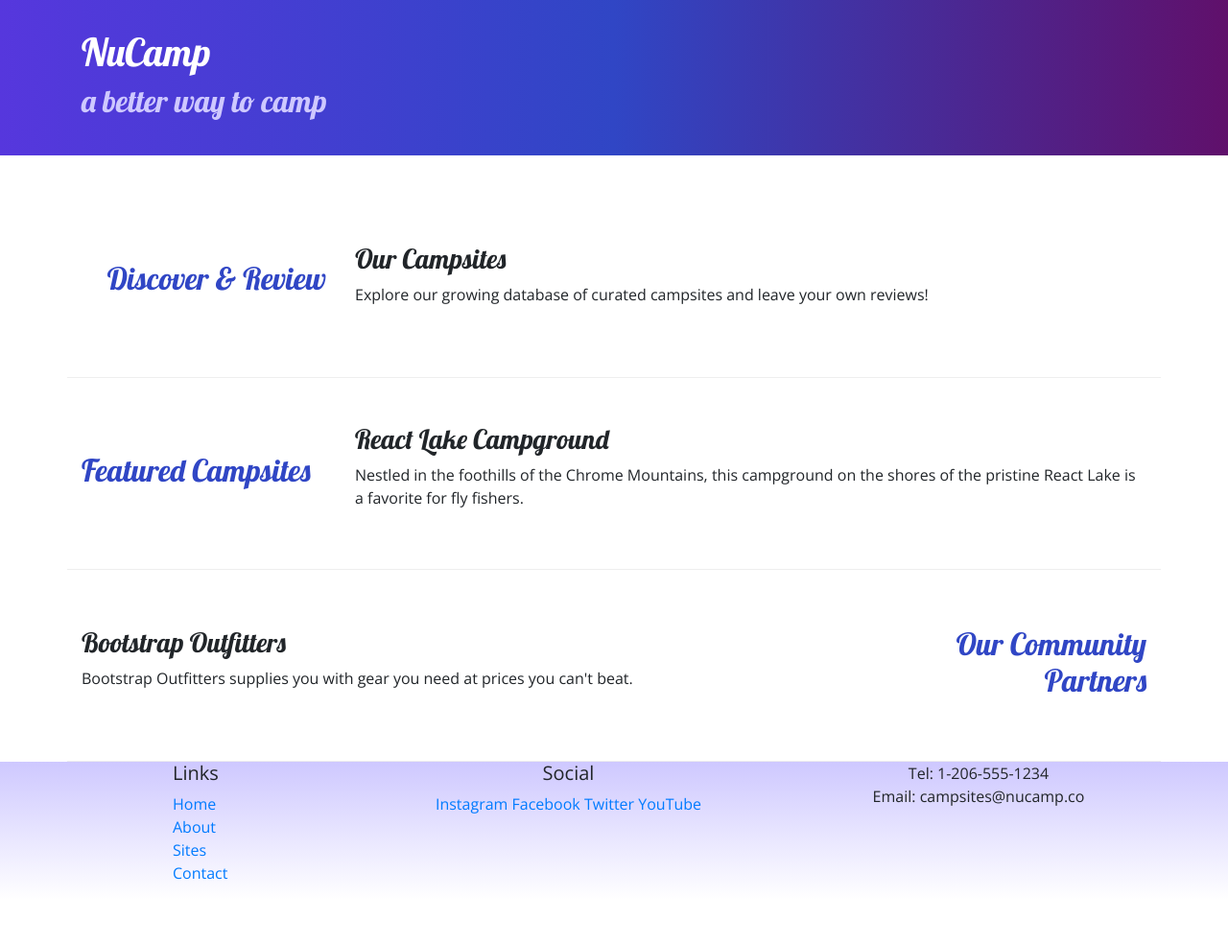
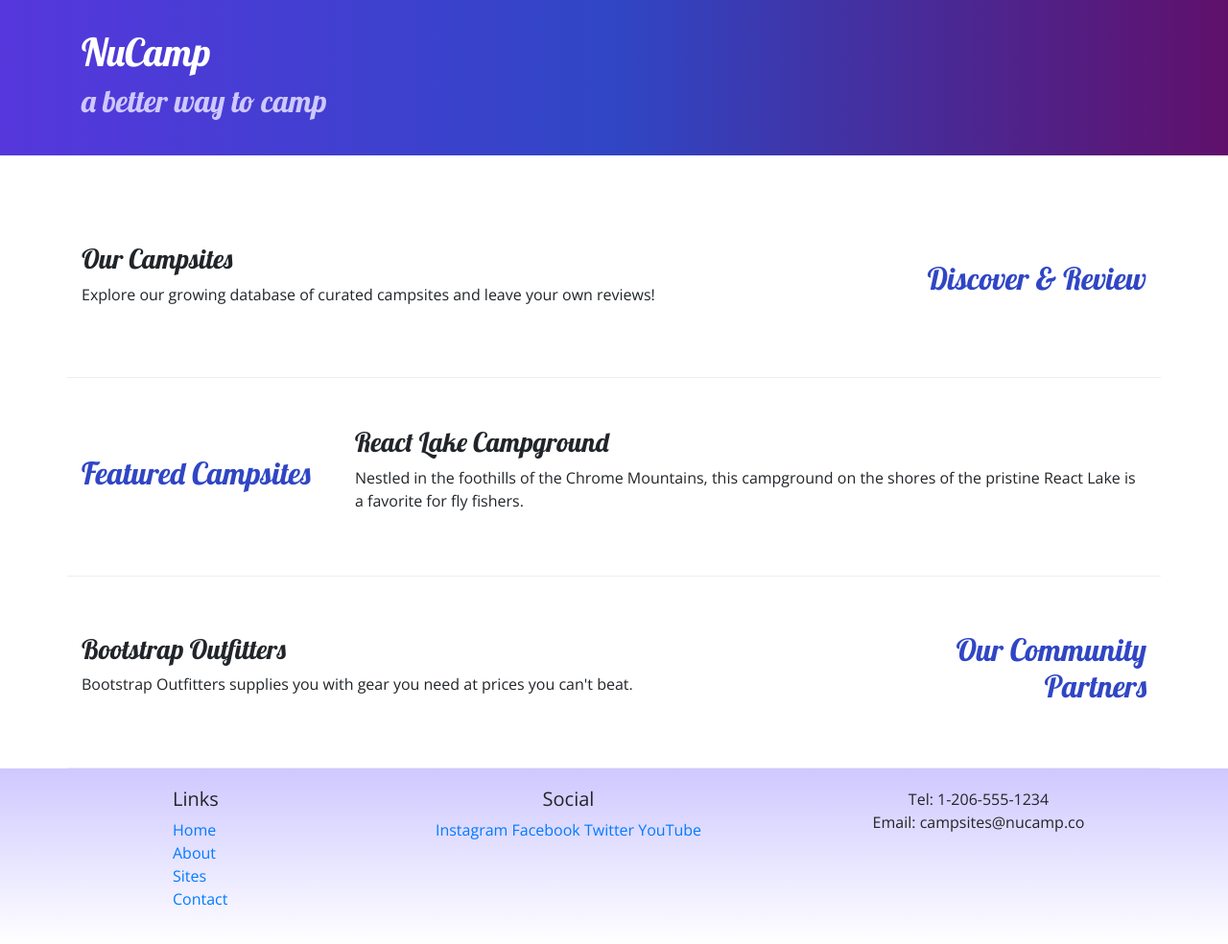
Before and after one commit to Developer-AaronB/Nucamp-Bootstrap, a website: page index.html in a window 1280 px wide. Shown: the whole page at 96% size. Before the commit the page ends 938 px from the top, so only its background shows below. Drawn offline with nearby package versions, Linux system fonts and the light colour scheme.

Commit message:
Adjusted changes

```diff
--- a/css/styles.css
+++ b/css/styles.css
@@ -1,5 +1,5 @@
 body {
-    font-family:"Open Sans", sans-serif;
+    font-family: "Open Sans", sans-serif;
 }
 
 h1, h2, h3 {
@@ -11,12 +11,12 @@ h2 {
 }
 
 header h2 {
-    color: #CEC8FF
+    color: #CEC8FF;
 }
 
 footer {
     background-image: linear-gradient(#CEC8FF, white);
-    padding: 20px, 0;
+    padding: 20px 0;
 }
 
 .jumbotron {
@@ -26,7 +26,7 @@ footer {
 }
 
 .row-content {
-    padding: 50px, 0;
+    padding: 50px 0;
     border-bottom: 1px ridge;
     min-height: 200px;
 }
--- a/index.html
+++ b/index.html
@@ -28,7 +28,7 @@
 
     <div class="container">
         <div class="row row-content align-items-center">
-            <div class="col-sm-4 col-md-3">
+            <div class="col-sm-4 col-md-3 order-sm-last">
                 <h2 class="text-sm-right">Discover & Review</h2>
             </div>
             <div class="col">
```
Also changed, not shown: aboutus.html (+1 -1 lines).
